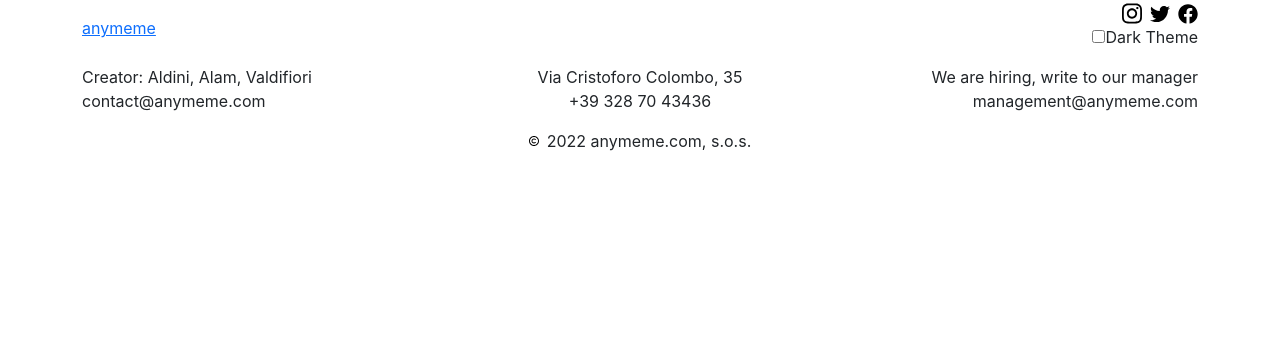
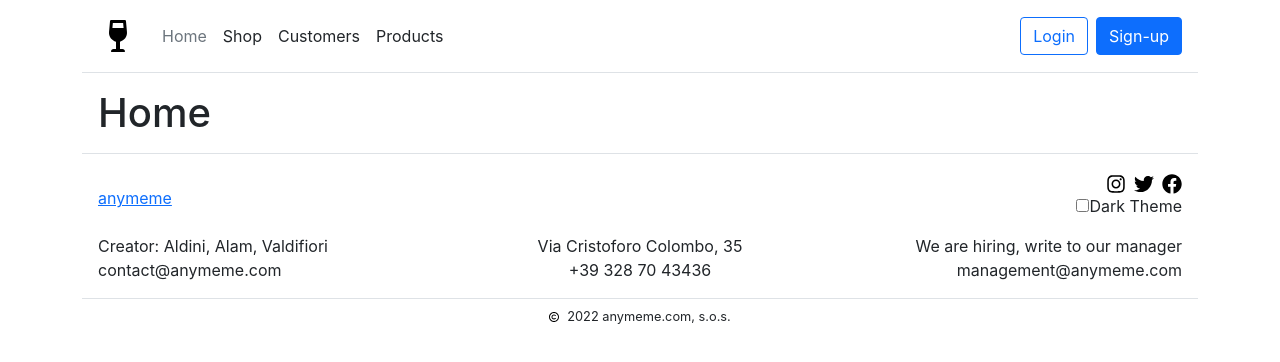
Before and after one commit to Valdi1111/DB21-project, a React (Create React App) app in the folder frontend/: page / in a window 1280 px wide. Shown: the top 362 px of the page. Built offline with nearby package versions, Linux system fonts and the light colour scheme.

Commit message:
Edit Header.js Edit Footer.js

```diff
--- a/frontend/src/App.js
+++ b/frontend/src/App.js
@@ -6,14 +6,14 @@
 
 function App() {
     return (
-    <div className="App container">
+        <div className="container">
             <BrowserRouter>
-          <Header />
+                <Header/>
                 <Routes>
-              <Route index element={<Home />} />
-              <Route path="shop" element={<Shop />} />
+                    <Route index element={<Home/>}/>
+                    <Route path="shop" element={<Shop/>}/>
                 </Routes>
-          <Footer />
+                <Footer/>
             </BrowserRouter>
         </div>
     );
--- a/frontend/src/components/Footer.js
+++ b/frontend/src/components/Footer.js
@@ -5,30 +5,30 @@
 
 function Footer() {
     return (
-        <footer>
-            <div className="row">
-                <div className="my-3 col-md-12 text-md-start col-lg-8 order-lg-0"><a href="#">anymeme</a></div>
-                <section className="mb-3 col-md-6 text-md-start col-lg-4 order-lg-2">
+        <footer className="mt-3 border-top">
+            <div className="pt-3 mx-0 row">
+                <div className="my-3 px-3 col-md-12 text-center text-md-start col-lg-8 order-lg-0"><a href="#">anymeme</a></div>
+                <section className="mb-3 px-3 col-md-6 text-center text-md-start col-lg-4 order-lg-2">
                     <p className="m-0">Creator: Aldini, Alam, Valdifiori</p>
                     <p className="m-0">contact@anymeme.com</p>
                 </section>
-                <section className="mb-3 col-md-6 text-md-end col-lg-4 order-lg-3 text-lg-center">
+                <section className="mb-3 px-3 col-md-6 text-center text-md-end col-lg-4 order-lg-3 text-lg-center">
                     <p className="m-0">Via Cristoforo Colombo, 35</p>
                     <p className="m-0">+39 328 70 43436</p>
                 </section>
-                <section className="mb-3 col-md-6 text-md-start col-lg-4 order-lg-4 text-lg-end">
+                <section className="mb-3 px-3 col-md-6 text-center text-md-start col-lg-4 order-lg-4 text-lg-end">
                     <p className="m-0">We are hiring, write to our manager</p>
                     <p className="m-0">management@anymeme.com</p>
                 </section>
-                <section className="mb-3 col-md-6 text-md-end col-lg-4 order-lg-1">
+                <section className="mb-3 px-3 col-md-6 text-center text-md-end col-lg-4 order-lg-1">
                     <a className="ms-2" href="#">
-                        <img src={instagram} alt="Instagram" style={{width: 20}}/>
+                        <img src={instagram} alt="Instagram" width="20" height="20"/>
                     </a>
                     <a className="ms-2" href="#">
-                        <img src={twitter} alt="Twitter" style={{width: 20}}/>
+                        <img src={twitter} alt="Twitter" width="20" height="20"/>
                     </a>
                     <a className="ms-2" href="#">
-                        <img src={facebook} alt="Facebook" style={{width: 20}}/>
+                        <img src={facebook} alt="Facebook" width="20" height="20"/>
                     </a>
                     <div>
                         <input type="checkbox" id="theme-switch" onChange="onThemeChange(this)"/>
@@ -37,9 +37,9 @@
                     </div>
                 </section>
             </div>
-            <section className="d-flex justify-content-center">
-                <img src={copyright} alt="Facebook" style={{width: 10}}/>
-                <p className="mb-0 ms-2">2022 anymeme.com, s.o.s.</p>
+            <section className="d-flex justify-content-center align-items-center py-2 border-top">
+                <img src={copyright} alt="Facebook" width="10" height="10"/>
+                <p className="mb-0 ms-2" style={{fontSize: "80%"}}>2022 anymeme.com, s.o.s.</p>
             </section>
         </footer>
     );
--- a/frontend/src/components/Header.js
+++ b/frontend/src/components/Header.js
@@ -1,9 +1,64 @@
-//import './header.css';
+import {useEffect, useState} from "react";
+import {Link} from "react-router-dom";
+import wine from '../icons/wine-glass-solid.svg'
+
+function loggedIn() {
+    return (
+        <div className="dropdown text-end">
+            <a href="#" className="d-block link-dark text-decoration-none dropdown-toggle"
+               id="dropdownUser" data-bs-toggle="dropdown" aria-expanded="false">
+                <img src="https://github.com/mdo.png" alt="mdo" width="32" height="32"
+                     className="rounded-circle"/>
+            </a>
+            <ul className="dropdown-menu text-small" aria-labelledby="dropdownUser">
+                <li><a className="dropdown-item" href="#">New project...</a></li>
+                <li><a className="dropdown-item" href="#">Settings</a></li>
+                <li><a className="dropdown-item" href="#">Profile</a></li>
+                <li>
+                    <hr className="dropdown-divider"/>
+                </li>
+                <li><a className="dropdown-item" href="#">Sign out</a></li>
+            </ul>
+        </div>
+    );
+}
+
+function notLoggedIn() {
+    return (
+        <div className="text-end">
+            <button type="button" className="btn btn-outline-primary me-2">Login</button>
+            <button type="button" className="btn btn-primary">Sign-up</button>
+        </div>
+    );
+}
 
 function Header() {
+    const [isLoggedIn, setLogin] = useState();
+
+    useEffect(() => {
+        if (localStorage.getItem("token") !== null) {
+            setLogin(true);
+        } else {
+            setLogin(false);
+        }
+    });
+
+    console.log("Logged-in: " + isLoggedIn);
+
     return (
-        <header>
-
+        <header className="p-3 mb-3 border-bottom">
+            <div className="d-flex flex-wrap align-items-center justify-content-center justify-content-lg-start">
+                <a href="#" className="d-flex align-items-center text-dark text-decoration-none">
+                    <img src={wine} alt="Logo" width="40" height="32"/>
+                </a>
+                <ul className="ms-lg-3 nav col-12 col-lg-auto me-lg-auto justify-content-center">
+                    <li><Link to="/" className="nav-link px-2 link-secondary">Home</Link></li>
+                    <li><Link to="/shop" className="nav-link px-2 link-dark">Shop</Link></li>
+                    <li><a href="#" className="nav-link px-2 link-dark">Customers</a></li>
+                    <li><a href="#" className="nav-link px-2 link-dark">Products</a></li>
+                </ul>
+                {isLoggedIn ? loggedIn() : notLoggedIn()}
+            </div>
         </header>
     );
 }
--- a/frontend/src/components/Home.js
+++ b/frontend/src/components/Home.js
@@ -2,8 +2,8 @@
 
 function Home() {
     return (
-        <main>
-
+        <main className="px-3">
+            <h1>Home</h1>
         </main>
     );
 }
--- a/frontend/src/components/Shop.js
+++ b/frontend/src/components/Shop.js
@@ -2,8 +2,8 @@
 
 function Shop() {
     return (
-        <main>
-
+        <main className="px-3">
+            <h1>Shop</h1>
         </main>
     );
 }
--- a/frontend/src/index.js
+++ b/frontend/src/index.js
@@ -10,9 +10,9 @@
 
 const root = ReactDOM.createRoot(document.getElementById('root'));
 root.render(
-  <React.StrictMode>
-    <App />
-  </React.StrictMode>
+    <React.StrictMode>
+        <App/>
+    </React.StrictMode>
 );
 
 // If you want to start measuring performance in your app, pass a function
```
Also changed, not shown: frontend/src/icons/wine-glass-solid.svg (added). Lines whose indentation alone changed are shown as unchanged.
